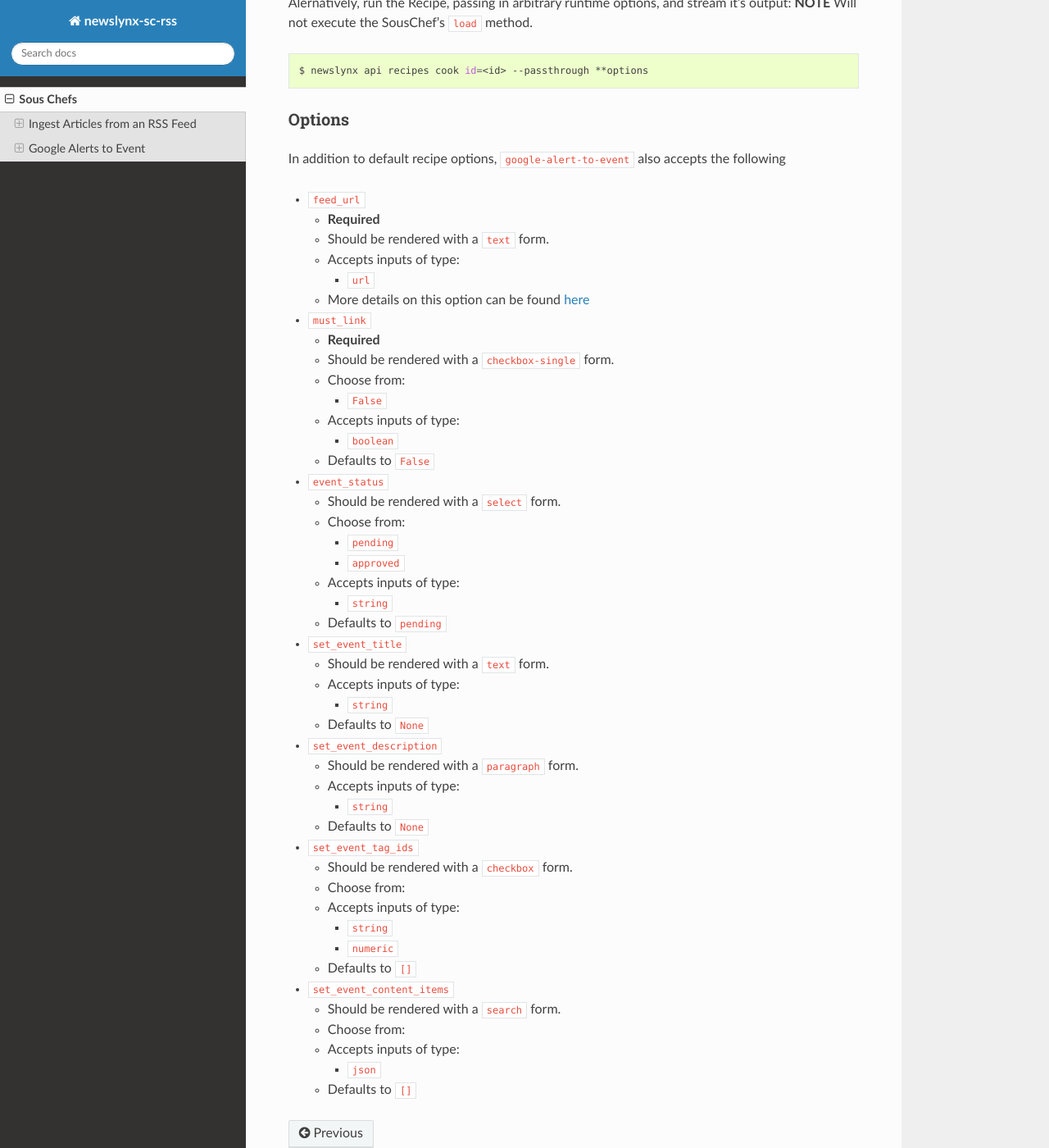
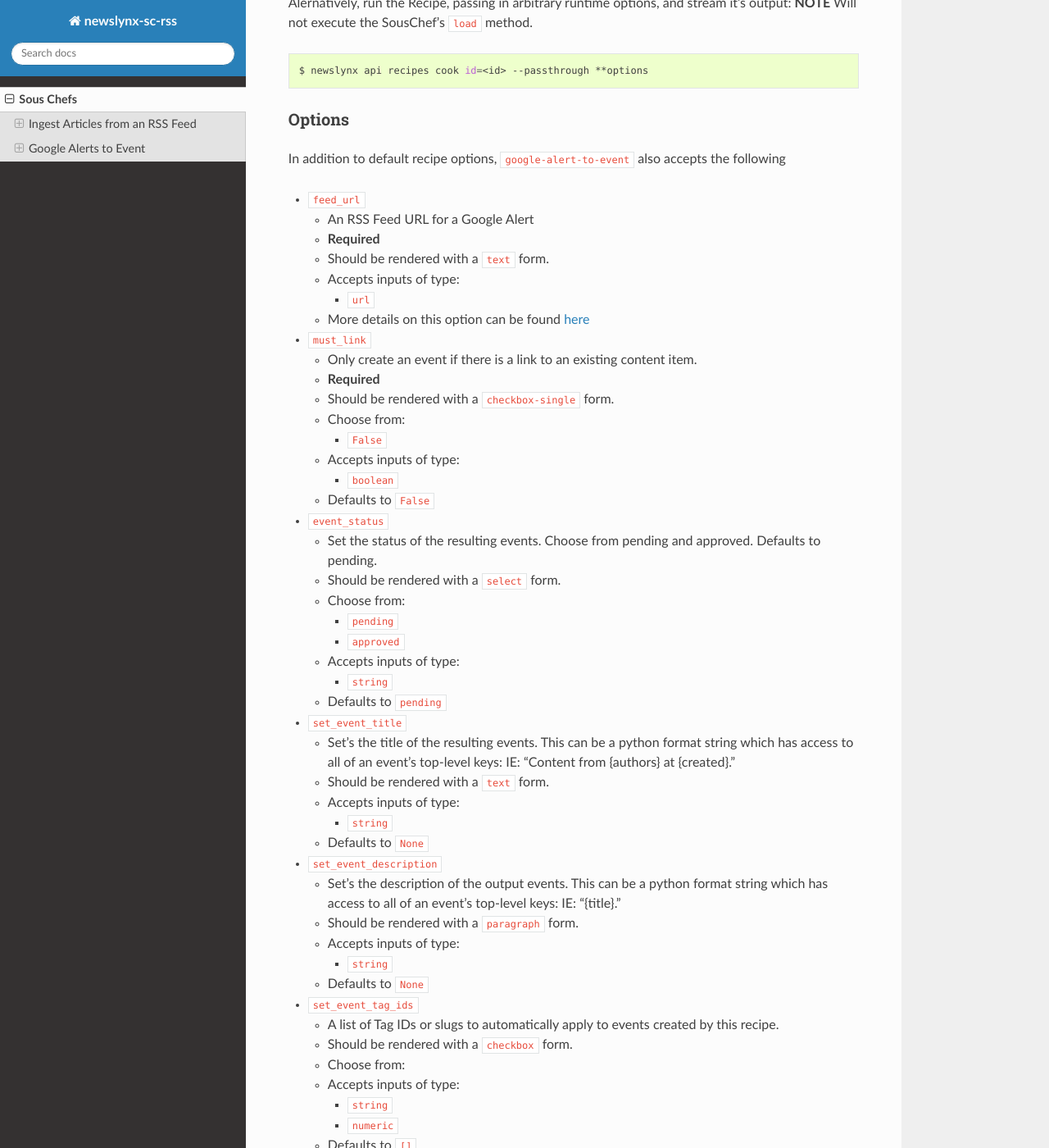
Before and after one commit to newslynx/newslynx-sc-rss, a Sphinx documentation site: the page built from docs/sous-chefs.rst, in a window 1280 px wide and 1400 px high, scrolled down 2589 px. Shown: the whole window at 82% size. Built offline with Sphinx 7.4.7 and the Read the Docs theme 2.0.0, drawn with Linux system fonts in a browser that asks for light colours; pages that are not in the unit, such as notebooks, are missing from menus; some of the changed text lies outside the part shown.

Commit message:
update docs

```diff
--- a/docs/sous-chefs.rst
+++ b/docs/sous-chefs.rst
@@ -147,6 +147,8 @@
 
 -  ``feed_url``
 
+   -  An RSS Feed URL for a Google Alert
+
    -  **Required**
    -  Should be rendered with a ``text`` form.
    -  Accepts inputs of type:
@@ -157,6 +159,9 @@
       `here <https://www.google.com/alerts>`__
 
 -  ``must_link``
+
+   -  Only create an event if there is a link to an existing content
+      item.
 
    -  **Required**
    -  Should be rendered with a ``checkbox-single`` form.
@@ -172,6 +177,9 @@
 
 -  ``event_status``
 
+   -  Set the status of the resulting events. Choose from pending and
+      approved. Defaults to pending.
+
    -  Should be rendered with a ``select`` form.
    -  Choose from:
 
@@ -186,6 +194,10 @@
 
 -  ``set_event_title``
 
+   -  Set's the title of the resulting events. This can be a python
+      format string which has access to all of an event's top-level
+      keys: IE: "Content from {authors} at {created}."
+
    -  Should be rendered with a ``text`` form.
    -  Accepts inputs of type:
 
@@ -195,6 +207,10 @@
 
 -  ``set_event_description``
 
+   -  Set's the description of the output events. This can be a python
+      format string which has access to all of an event's top-level
+      keys: IE: "{title}."
+
    -  Should be rendered with a ``paragraph`` form.
    -  Accepts inputs of type:
 
@@ -203,6 +219,9 @@
    -  Defaults to ``None``
 
 -  ``set_event_tag_ids``
+
+   -  A list of Tag IDs or slugs to automatically apply to events
+      created by this recipe.
 
    -  Should be rendered with a ``checkbox`` form.
    -  Choose from:
@@ -216,6 +235,9 @@
 
 -  ``set_event_content_items``
 
+   -  A list of Content Item IDs and Titles to automatically apply to
+      events created by this Recipe.
+
    -  Should be rendered with a ``search`` form.
    -  Choose from:
 
```
Also changed, not shown: .travis.yml.
